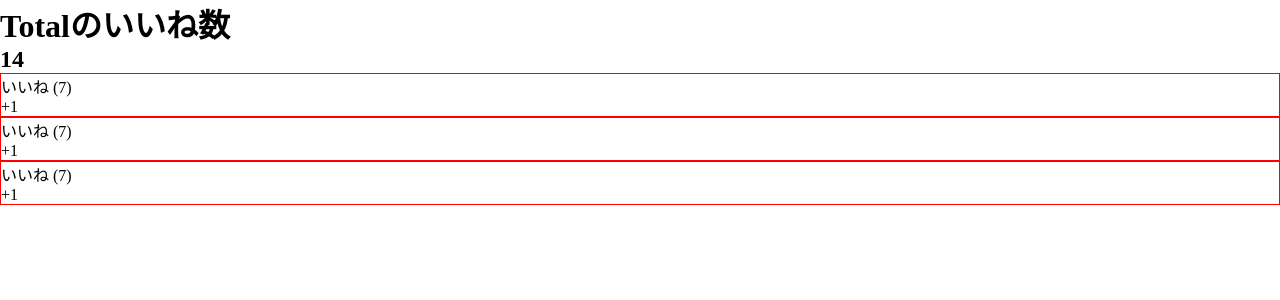
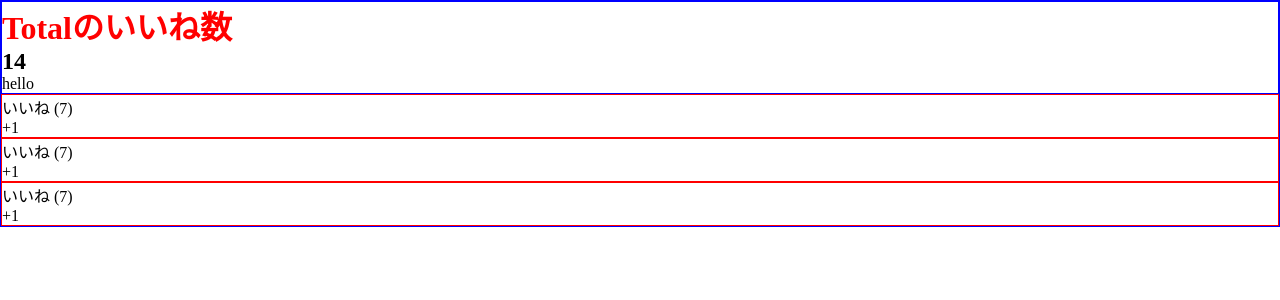
Before and after one commit to hiyasichuka/vue-cli, a Vue app in the folder hello-world/: page / in a window 1280 px wide. Shown: the top 300 px of the page. Built offline with nearby package versions, Linux system fonts and the light colour scheme.

Commit message:
css test

```diff
--- a/hello-world/src/App.vue
+++ b/hello-world/src/App.vue
@@ -1,6 +1,6 @@
 <template>
   <div>
-    <LikeHeader headerText="">
+    <LikeHeader header-text="hello">
       <h1>Totalのいいね数</h1>
       <h2>{{ number }}</h2>
     </LikeHeader>
@@ -28,3 +28,12 @@ export default {
   },
 };
 </script>
+
+<style scoped>
+div {
+  border: 1px solid blue;
+}
+h1 {
+  color: red;
+}
+</style>
--- a/hello-world/src/components/LikeHeader.vue
+++ b/hello-world/src/components/LikeHeader.vue
@@ -1,6 +1,7 @@
 <template>
   <div>
     <slot></slot>
+    <p>{{ headerText }}</p>
   </div>
 </template>
 
@@ -9,3 +10,10 @@ export default {
   props: ["headerText"],
 };
 </script>
+
+
+<style scoped>
+h1 {
+  color: orange;
+}
+</style>
```
